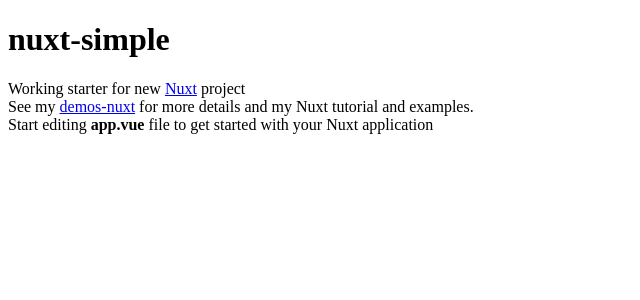
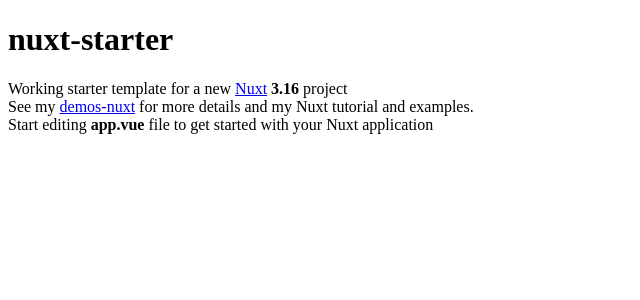
Before and after one commit to AloisSeckar/nuxt-starter, a Nuxt app: page / in a window 1280 px wide. Shown: the top 300 px of the page, without its empty margins (0-640 px from the left). Built offline with nearby package versions, Linux system fonts and the light colour scheme.

Commit message:
build: update to nuxt 3.16

```diff
--- a/app.vue
+++ b/app.vue
@@ -1,8 +1,8 @@
 <template>
   <div>
-    <h1>nuxt-simple</h1>
+    <h1>nuxt-starter</h1>
     <div>
-      Working starter for new <a href="https://nuxt.com/">Nuxt</a> project
+      Working starter template for a new <a href="https://nuxt.com/">Nuxt</a> <b>3.16</b> project
     </div>
     <div>
       See my <a href="https://github.com/AloisSeckar/demos-nuxt">demos-nuxt</a>
--- a/nuxt.config.ts
+++ b/nuxt.config.ts
@@ -6,7 +6,7 @@
     '@nuxt/eslint',
   ],
 
-  compatibilityDate: '2025-02-01',
+  compatibilityDate: '2025-03-08',
 
   eslint: {
     config: {
--- a/package.json
+++ b/package.json
@@ -1,7 +1,7 @@
 {
   "private": true,
   "name": "nuxt-starter",
-  "version": "1.1.2",
+  "version": "1.1.3",
   "scripts": {
     "eslint": "eslint .",
     "dev": "nuxt dev",
@@ -10,7 +10,7 @@
   },
   "devDependencies": {
     "@nuxt/eslint": "1.1.0",
-    "nuxt": "3.15.4",
+    "nuxt": "3.16.0",
     "typescript": "5.8.2"
   },
   "packageManager": "pnpm@9.15.4"
```
Also changed, not shown: 1 other file (tests, documents, lock files or other folders).
